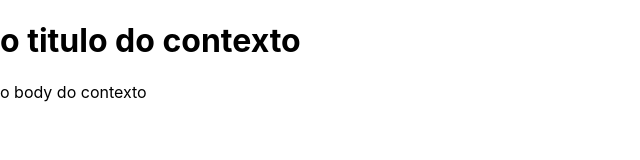
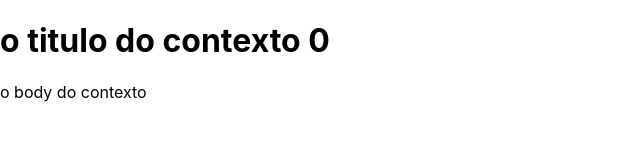
Before and after one commit to pdiegoneves/curso-de-react.js-next.js, a React (Create React App) app in the folder project-2/: page / in a window 1280 px wide. Shown: the top 160 px of the page, without its empty margins (0-640 px from the left). Built offline with nearby package versions, Linux system fonts and the light colour scheme.

Commit message:
continuando useContext

```diff
--- a/project-2/src/App.js
+++ b/project-2/src/App.js
@@ -1,4 +1,4 @@
-import React, { useContext } from 'react'
+import { useContext, useState, createContext } from 'react'
 import './App.css'
 
 const globalState = {
@@ -7,7 +7,7 @@ const globalState = {
   counter: 0,
 }
 
-const GlobalContext = React.createContext()
+const GlobalContext = createContext()
 
 //eslint-disable-next-line
 const Div = ({ children }) => {
@@ -22,18 +22,37 @@ const Div = ({ children }) => {
 //eslint-disable-next-line
 const H1 = () => {
   const theContext = useContext(GlobalContext)
-  return <h1>{theContext.title}</h1>
+  const {
+    contextState: { title, counter },
+  } = theContext
+  return (
+    <h1>
+      {title} {counter}
+    </h1>
+  )
 }
 
 //eslint-disable-next-line
 const P = () => {
   const theContext = useContext(GlobalContext)
-  return <p>{theContext.body}</p>
+  const {
+    contextState: { body },
+    setContextState,
+  } = theContext
+  return (
+    <p
+      onClick={() => setContextState((s) => ({ ...s, counter: s.counter + 1 }))}
+    >
+      {body}
+    </p>
+  )
 }
 
 function App() {
+  const [contextState, setContextState] = useState(globalState)
+
   return (
-    <GlobalContext.Provider value={globalState}>
+    <GlobalContext.Provider value={{ contextState, setContextState }}>
       <Div />
     </GlobalContext.Provider>
   )
```
